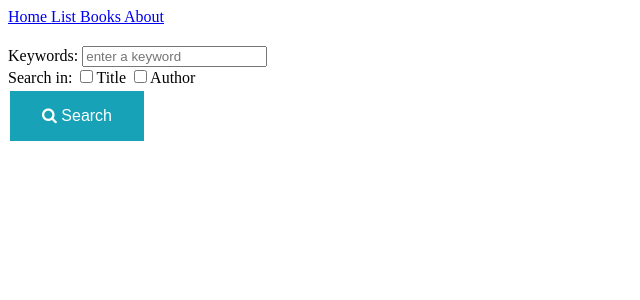
After one commit to reem-f-cood/llap7, a Django app: page /books/search in a window 1280 px wide. The commit adds this page. Shown: the top 300 px of the page, without its empty margins (0-640 px from the left). Run offline with Django 3.2, Linux system fonts and the light colour scheme.

Commit message:
initial commit

```diff
--- a/apps/bookmodule/urls.py
+++ b/apps/bookmodule/urls.py
@@ -10,5 +10,5 @@ urlpatterns = [
  path('text_formatting', views.text_formatting, name='text_formatting'),
  path('listing', views.listing, name='listing'),
  path('tables', views.tables, name='tables'),
-
+ path('search', views.search_books, name='search_books'),
 ]
--- a/apps/bookmodule/views.py
+++ b/apps/bookmodule/views.py
@@ -20,3 +20,34 @@ def listing(request):
     return render(request, 'bookmodule/listing.html')
 def tables(request):
     return render(request, 'bookmodule/tables.html')
+
+def __getBooksList():
+    book1 = {'id':12344321, 'title':'Continuous Delivery', 'author':'J.Humble and D. Farley'}
+    book2 = {'id':56788765,'title':'Reversing: Secrets of Reverse Engineering', 'author':'E. Eilam'}
+    book3 = {'id':43211234, 'title':'The Hundred-Page Machine Learning Book', 'author':'Andriy Burkov'}
+    return [book1, book2, book3]
+def search_books(request):
+
+    if request.method == "POST":
+        string = request.POST.get('keyword').lower()
+        isTitle = request.POST.get('option1')
+        isAuthor = request.POST.get('option2')
+
+        books = __getBooksList()
+        newBooks = []
+
+        for item in books:
+            contained = False
+
+            if isTitle and string in item['title'].lower():
+                contained = True
+
+            if not contained and isAuthor and string in item['author'].lower():
+                contained = True
+
+            if contained:
+                newBooks.append(item)
+
+        return render(request, 'bookmodule/bookList.html', {'books': newBooks})
+
+    return render(request, 'bookmodule/search.html')
--- /dev/null
+++ b/apps/templates/bookmodule/search.html
@@ -0,0 +1,44 @@
+{% extends "layouts/base.html" %}
+{% load static %}
+{% block title %} Searching Page {% endblock title %}
+{% block stylesheets %}
+<style>
+.searchForm{
+    margin-top: 20px;
+}
+button {
+    color: #fff;
+    background-color: #17a2b8;
+    border-color: #17a2b8;
+    border: none;
+    padding: 16px 32px;
+    text-align: center;
+    text-decoration: none;
+    display: inline-block;
+    font-size: 16px;
+    margin: 4px 2px;
+    transition-duration: 0.4s;
+    cursor: pointer;
+}
+button:hover {
+    background-color: green;
+    color: white;
+}
+</style>
+{% endblock stylesheets %}
+
+{% block content %}
+<form class="searchForm" method="post" action="">
+    {% csrf_token %}
+    <label>Keywords:</label>
+    <input type="text" name="keyword" placeholder="enter a keyword"/>
+    <br/>
+
+    <label>Search in:</label>
+    <input type="checkbox" name="option1"/><label>Title</label>
+    <input type="checkbox" name="option2"/><label>Author</label>
+    <br/>
+
+    <button type="submit"><i class="fa fa-search"></i> Search</button>
+</form>
+{% endblock content %}
--- a/apps/templates/layouts/base.html
+++ b/apps/templates/layouts/base.html
@@ -2,6 +2,8 @@
 <html>
 {% load static %}
 <head>
+  <link rel="stylesheet" href="https://cdnjs.cloudflare.com/ajax/libs/font-awesome/4.7.0/css/font-awesome.min.css">
+
   <title>{% block title %} {% endblock title %}</title>
   <meta name="keywords" content="Books, recent, Learning, library">
   <meta name="description" content="Books website">
--- /dev/null
+++ b/djangoenv/pip-selfcheck.json
@@ -0,0 +1 @@
+{"last_check":"2026-04-07T16:26:01Z","pypi_version":"24.0"}
```
Also changed, not shown: apps/templates/bookmodule/bookList.html (added, +20 -0 lines), djangoenv/Scripts/django-admin.py (added, +21 -0 lines), 2 other files.
